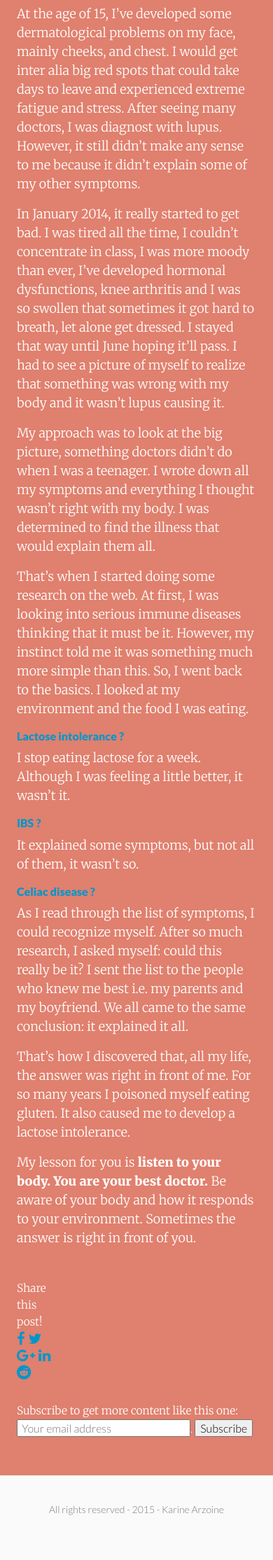
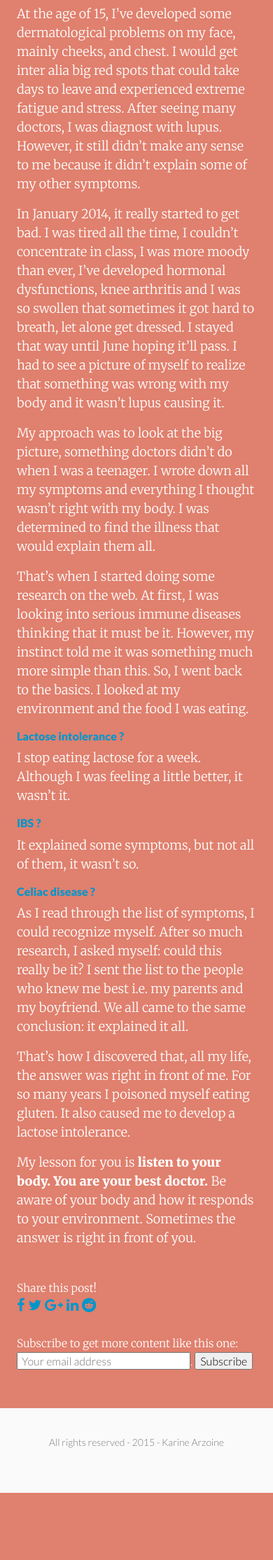
Before and after one commit to karinearzoine/ThoughtsBlog, a Jekyll site: the page built from _posts/2015-08-02-Disdiagnosis.md, in a window 390 px wide. Shown: the part 613-2842 px from the top of the page at 70% size. Built offline with Jekyll 4.4.1, drawn with Linux system fonts in a browser that asks for light colours; nearby versions of some CDN libraries; comment, search, counter and statistics services are not loaded; after the commit the page ends 2746 px from its top, so only the background shows below that.

Commit message:
repair shrink share this post

```diff
--- a/_sass/_main.scss
+++ b/_sass/_main.scss
@@ -500,8 +500,9 @@ h6,
 
 .share-page {
   font-size:  0.65em;
-  padding: 2em 18em 0 0;
+  padding: 2em 17em 0 0;
   display: inline-block;
+  width: 130px;
 }
 
 .share-page div {
@@ -518,6 +519,15 @@ h6,
 
 .subscribe div {
   font-size: 1.3em;
+}
+
+@media all and (max-width: 860px){
+    .share-page {
+  font-size:  0.65em;
+  padding: 2em 10em 0 0;
+  display: inline-block;
+  width: 130px;
+    }
 }
 
 footer {
```
